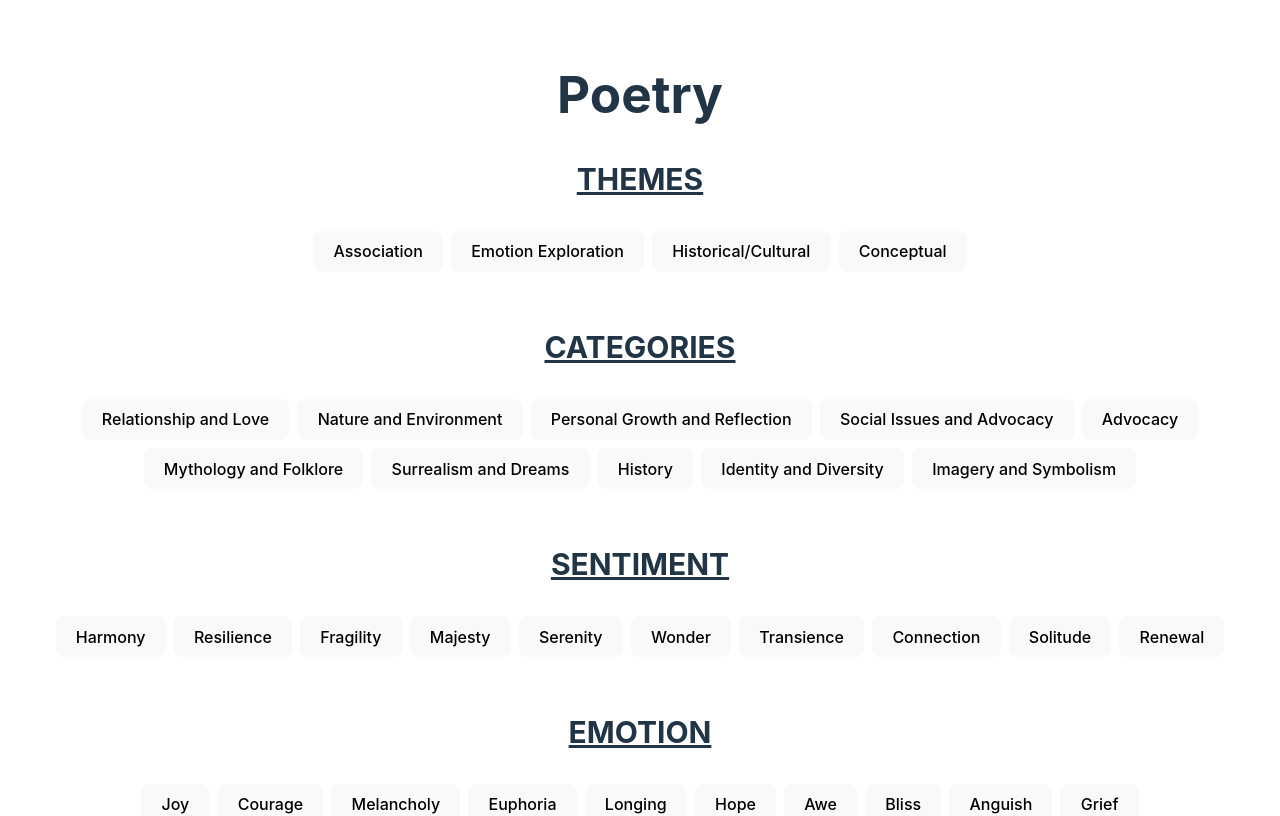
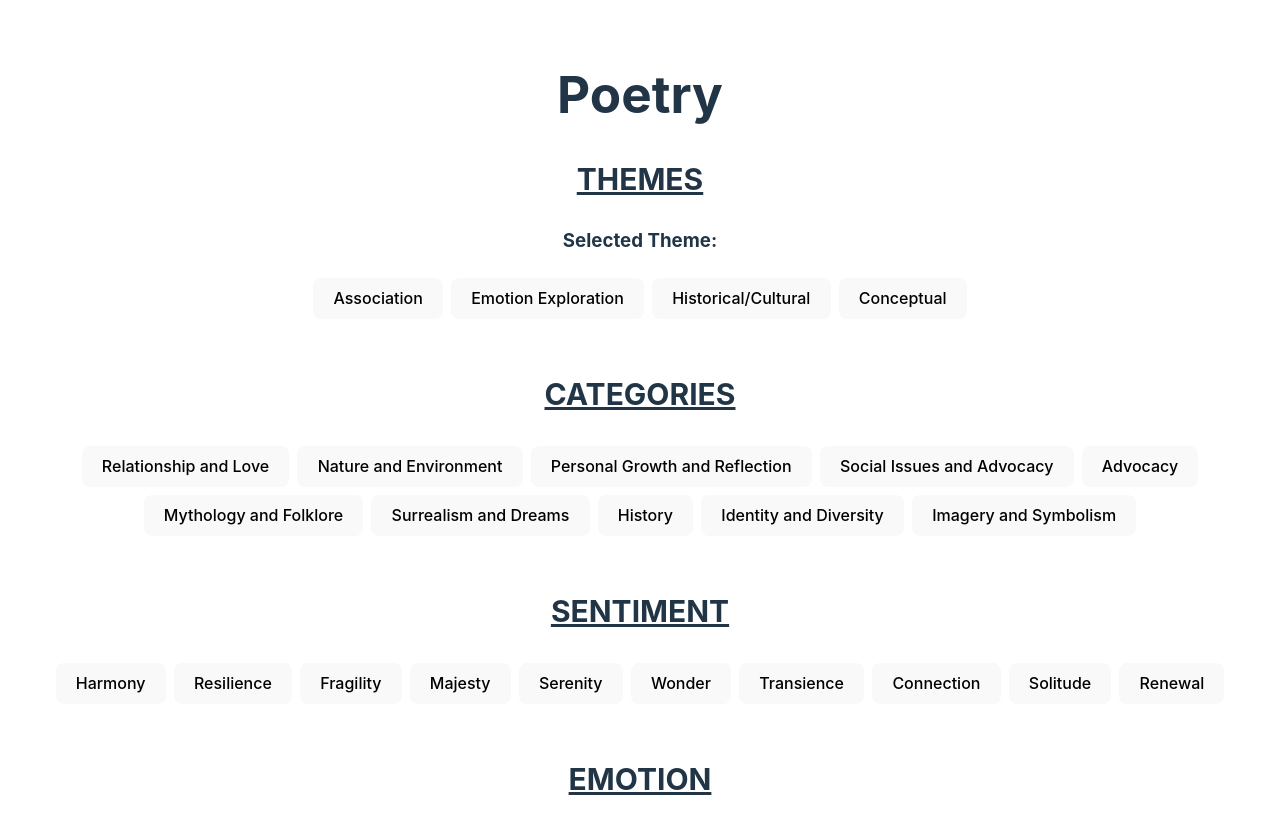
Before and after one commit to TheoThibodeau/Catalyst-AI-FE-Final-Project, a React (Vite) app: page / in a window 1280 px wide. Shown: the top 816 px of the page. Built offline with nearby package versions, Linux system fonts and the light colour scheme.

Commit message:
workign map on theme

```diff
--- a/src/components/poetry.jsx
+++ b/src/components/poetry.jsx
@@ -28,30 +28,42 @@ const Poetry = () => {
 
     const handleThemeChange = (selectedTheme) => {
         setThemes(selectedTheme);
+        console.log(selectedTheme)
         }
 
     const handleCategoriesChange = (selectedCategory) => {
         setCategories(selectedCategory);
+        console.log(selectedCategory)
     }
 
     const handleSentimentChange = (selectedSentiment) => {
         setSentiment(selectedSentiment);
+        console.log(selectedSentiment)
     }
 
     const handleEmotionChange = (selectedEmotion) => {
         setEmotion(selectedEmotion);
+        console.log(selectedEmotion)
     }
+
+const mappedThemes = ['Association','Emotion Exploration','Historical/Cultural','Conceptual']
 
 return (
 <>
     <h1>Poetry</h1>
     <h2>THEMES</h2>
         <div>
-            <button onClick={() => handleThemeChange('Association')}>Association</button>
-            <button onClick={() => handleThemeChange('Emotion Exploration')}>Emotion Exploration</button>
-            <button onClick={() => handleThemeChange('Historical/Cultural')}>Historical/Cultural</button>
-            <button onClick={() => handleThemeChange('Conceptual')}>Conceptual</button>
+            <h3> Selected Theme: <br></br> {themes}</h3>
         </div>
+        <div>
+            {mappedThemes.map((theme) => (
+                <button key={theme} onClick={() => handleThemeChange(theme)}>
+            {theme}
+            </button>
+            ))}
+
+            </div>
+
         <br></br>
     <h2>CATEGORIES</h2>
         <div>
```
